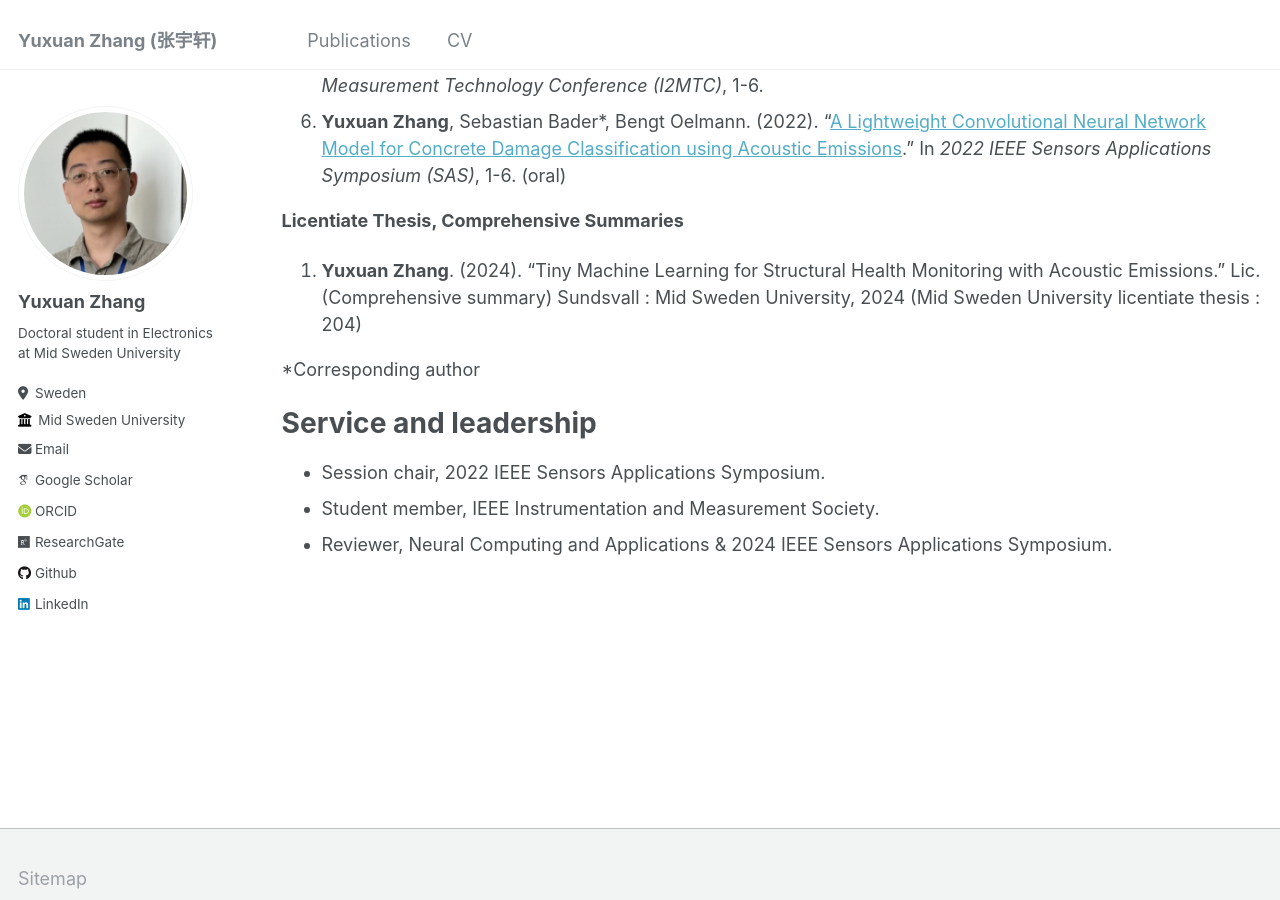
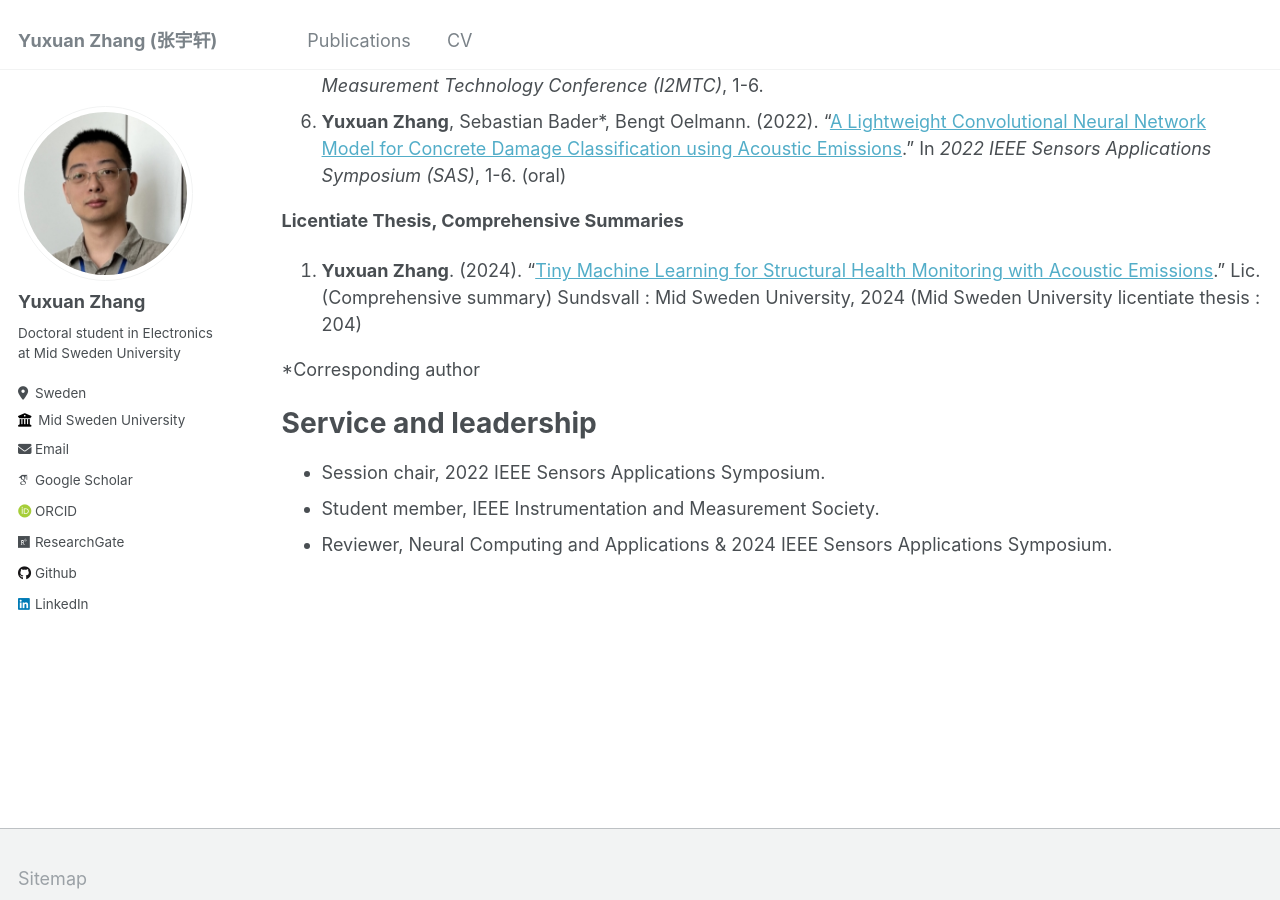
Before and after one commit to YuxuanZhang-96/YuxuanZhang-96.github.io, a Jekyll site: the page built from _pages/cv.md, in a window 1280 px wide and 900 px high, scrolled down 1401 px. Built offline with Jekyll 4.4.1, drawn with Linux system fonts in a browser that asks for light colours; some web fonts are replaced; part of the change alters nothing that is shown.

Commit message:
Update cv.md

```diff
--- a/_pages/cv.md
+++ b/_pages/cv.md
@@ -43,7 +43,7 @@ __Conference Papers__
 6. __Yuxuan Zhang__, Sebastian Bader*, Bengt Oelmann. (2022). "[A Lightweight Convolutional Neural Network Model for Concrete Damage Classification using Acoustic Emissions](https://ieeexplore.ieee.org/document/9881386)." In _2022 IEEE Sensors Applications Symposium (SAS)_, 1-6. (oral)
 
 __Licentiate Thesis, Comprehensive Summaries__
-1. __Yuxuan Zhang__. (2024). "Tiny Machine Learning for Structural Health Monitoring with Acoustic Emissions." Lic. (Comprehensive summary) Sundsvall : Mid Sweden University, 2024 (Mid Sweden University licentiate thesis : 204)
+1. __Yuxuan Zhang__. (2024). "[Tiny Machine Learning for Structural Health Monitoring with Acoustic Emissions](https://miun.diva-portal.org/smash/record.jsf?pid=diva2%3A1857441&dswid=-6455)." Lic. (Comprehensive summary) Sundsvall : Mid Sweden University, 2024 (Mid Sweden University licentiate thesis : 204)
 
 *Corresponding author
 
```
